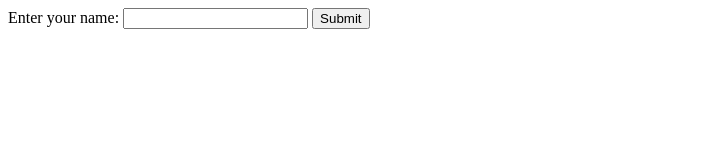
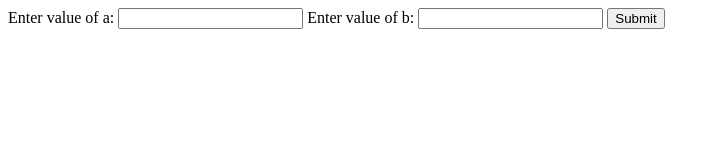
Before and after one commit to hdwarapu1/HTML, a plain HTML site: page index.html in a window 1280 px wide. Shown: the whole page, without its empty margins (0-720 px from the left). Drawn offline with Linux system fonts and the light colour scheme.

Commit message:
Update index.html

```diff
--- a/index.html
+++ b/index.html
@@ -10,8 +10,11 @@ Document
 <h1>User name</h1>
 -->
 <form>
-<label>Enter your name:
-<input type="Text"</input>
+<label>Enter value of a:
+<input type="Text/JavaScript"</input>
+</label>
+<label>Enter value of b:
+<input type="Text/JavaScript"</input>
 </label>
 <button type="Submit">Submit</button>
 </form>
```
